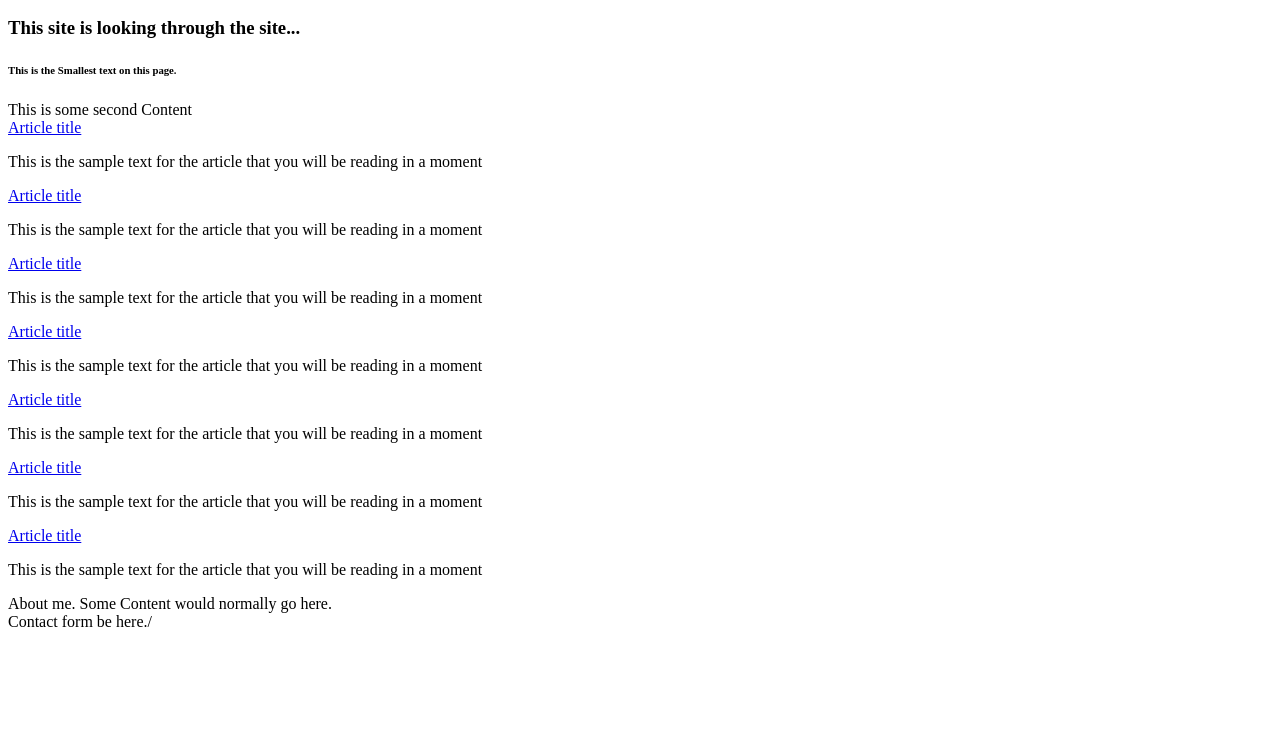
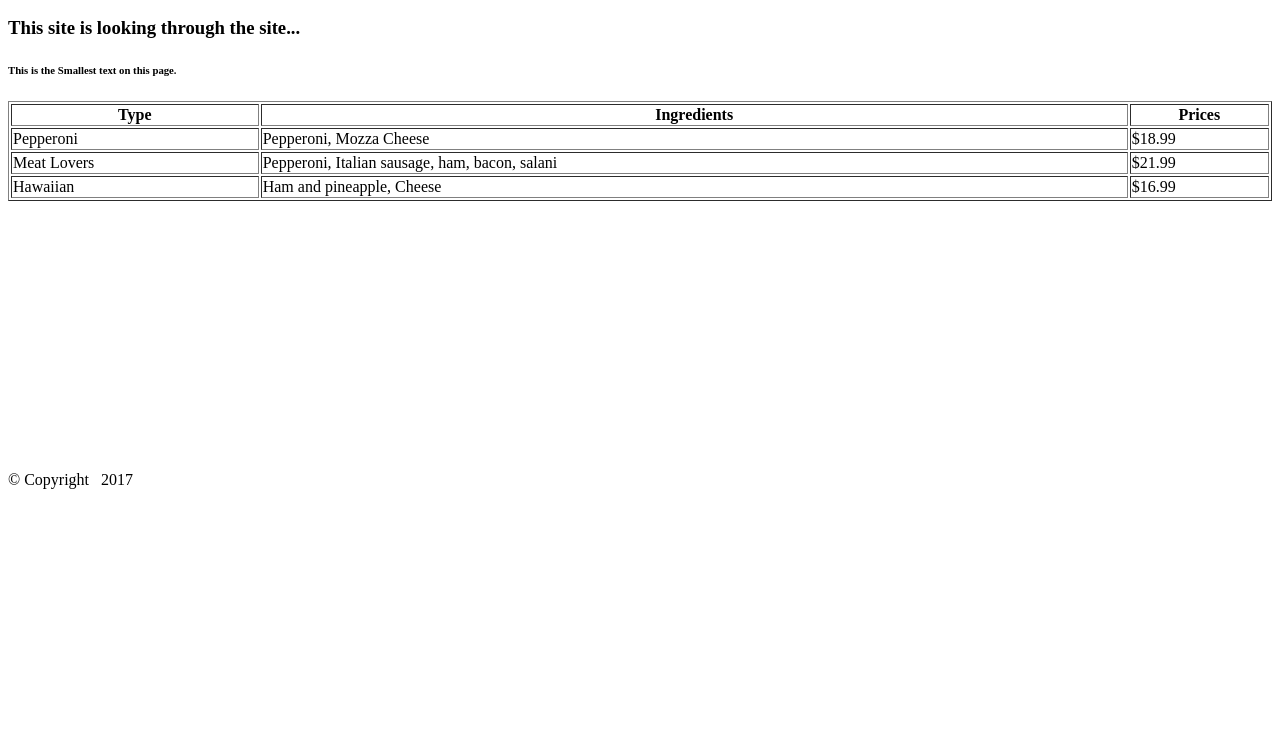
Before and after one commit to PramodJana/front-end, a plain HTML site: page index.html in a window 1280 px wide. Shown: the part 50-800 px from the top of the page. Drawn offline with Linux system fonts and the light colour scheme.

Commit message:
web development basics commit #5

```diff
--- a/index.html
+++ b/index.html
@@ -12,57 +12,37 @@
 </header>
 
 <main>
-  <aside>
-    This is some second Content
-  </aside>
-    <section>
-          <article class="">
-            <a href="#">Article title</a>
-            <p>This is the sample text for the article that you will be reading in a moment</p>
-          </article>
 
-          <article class="">
-            <a href="#">Article title</a>
-            <p>This is the sample text for the article that you will be reading in a moment</p>
-          </article>
+    <table border="1px" width=100%>
+        <thead>
+            <tr>
+                <th>Type</th>
+                <th>Ingredients</th>
+                <th>Prices</th>
+            </tr>
+        </thead>
+        <tbody>
+            <tr>
+                <td>Pepperoni</td>
+                <td>Pepperoni, Mozza Cheese</td>
+                <td>$18.99</td>
+            </tr>
 
-          <article class="">
-            <a href="#">Article title</a>
-            <p>This is the sample text for the article that you will be reading in a moment</p>
-          </article>
+            <tr>
+                <td>Meat Lovers</td>
+                <td>Pepperoni, Italian sausage, ham, bacon, salani</td>
+                <td>$21.99</td>
+            </tr>
 
-          <article class="">
-            <a href="#">Article title</a>
-            <p>This is the sample text for the article that you will be reading in a moment</p>
-          </article>
+            <tr>
+                <td>Hawaiian</td>
+                <td>Ham and pineapple, Cheese</td>
+                <td>$16.99</td>
+            </tr>
+        </tbody>
 
-          <article class="">
-            <a href="#">Article title</a>
-            <p>This is the sample text for the article that you will be reading in a moment</p>
-          </article>
+    </table>
 
-          <article class="">
-            <a href="#">Article title</a>
-            <p>This is the sample text for the article that you will be reading in a moment</p>
-          </article>
-
-          <article class="">
-            <a href="#">Article title</a>
-            <p>This is the sample text for the article that you will be reading in a moment</p>
-          </article>
-      </section>
-
-      <section>
-
-          About me. Some Content would normally go here.
-
-      </section>
-
-      <section>
-
-          Contact form be here./
-
-      </section>
 </main>
 
 <br/><br/><br/><br/><br/><br/><br/><br/><br/><br/><br/><br/><br/><br/><br/>
```
